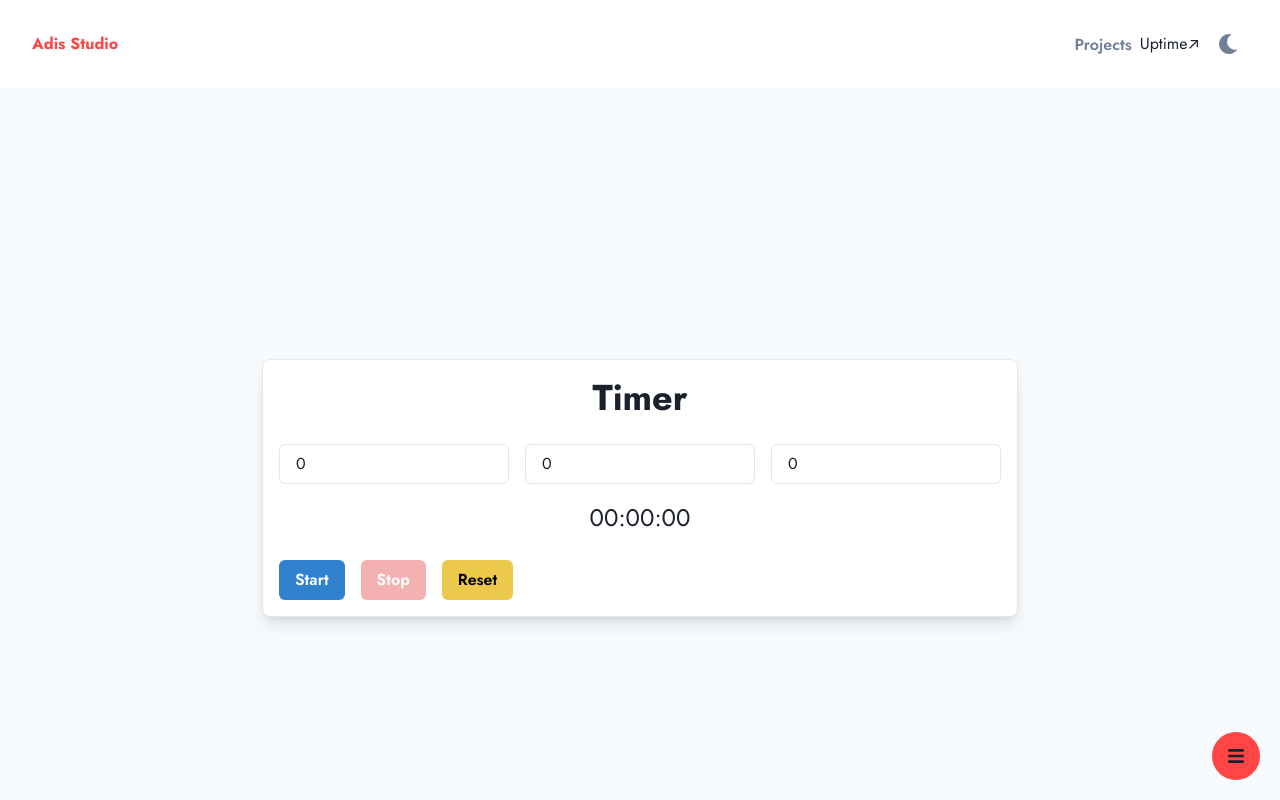
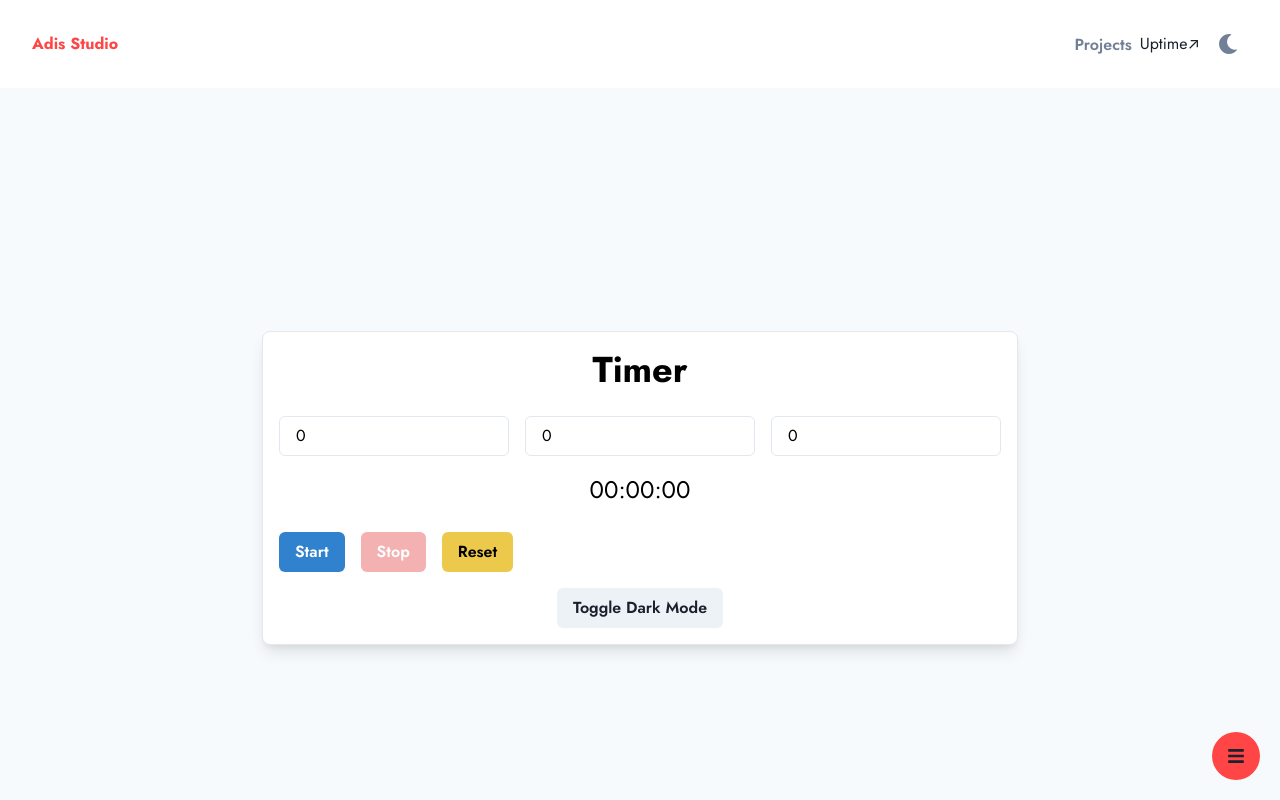
Before and after one commit to adityaREDFLAG/Adis-Site, a Next.js app: page /timer in a window 1280 px wide. Shown: the top 800 px of the page. Built offline with nearby package versions, Linux system fonts and the light colour scheme.

Commit message:
Update timer.tsx

```diff
--- a/src/pages/timer.tsx
+++ b/src/pages/timer.tsx
@@ -1,6 +1,6 @@
 import React, { useState, useEffect } from 'react';
 import { NextSeo } from 'next-seo';
-import { Center, Box, Heading, Input, Button, VStack, HStack, Text } from '@chakra-ui/react';
+import { Center, Box, Heading, Input, Button, VStack, HStack, Text, useColorMode, useColorModeValue } from '@chakra-ui/react';
 import type { NextPage } from 'next';
 
 const Timer: NextPage = () => {
@@ -9,6 +9,9 @@ const Timer: NextPage = () => {
   const [seconds, setSeconds] = useState<number>(0);
   const [timeLeft, setTimeLeft] = useState<number | null>(null);
   const [isRunning, setIsRunning] = useState<boolean>(false);
+  const { toggleColorMode } = useColorMode();
+  const bg = useColorModeValue('gray.50', 'gray.900');
+  const textColor = useColorModeValue('black', 'white');
 
   useEffect(() => {
     let timer: NodeJS.Timeout;
@@ -50,8 +53,8 @@ const Timer: NextPage = () => {
   return (
     <>
       <NextSeo title="Timer" titleTemplate="%s" />
-      <Center minH="100vh" p={8} bg="gray.50">
-        <Box textAlign="center" p={4} borderWidth={1} borderRadius="lg" boxShadow="lg" bg="white">
+      <Center minH="100vh" p={8} bg={bg} color={textColor}>
+        <Box textAlign="center" p={4} borderWidth={1} borderRadius="lg" boxShadow="lg" bg={useColorModeValue('white', 'gray.700')}>
           <Heading as="h1" size="xl" mb={6}>
             Timer
           </Heading>
@@ -91,6 +94,9 @@ const Timer: NextPage = () => {
               Reset
             </Button>
           </HStack>
+          <Button mt={4} onClick={toggleColorMode}>
+            Toggle {useColorModeValue('Dark', 'Light')} Mode
+          </Button>
         </Box>
       </Center>
     </>
```
